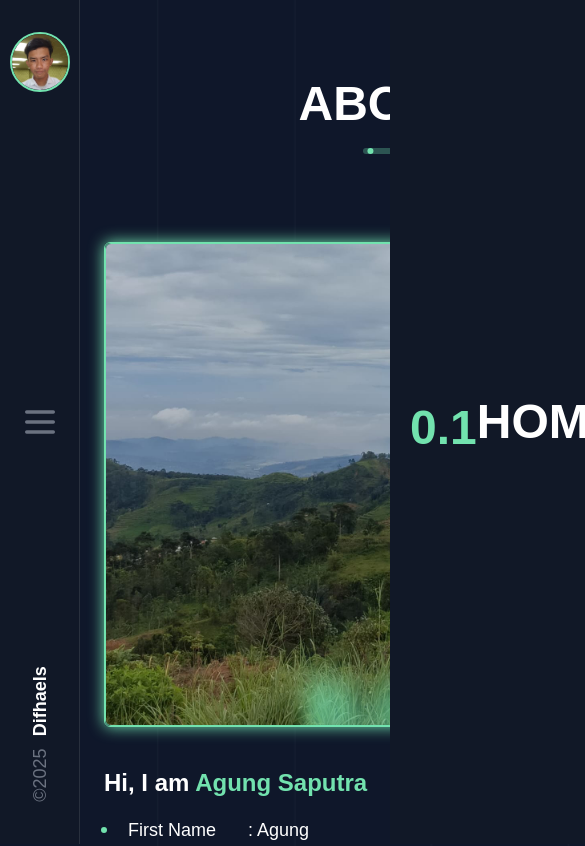
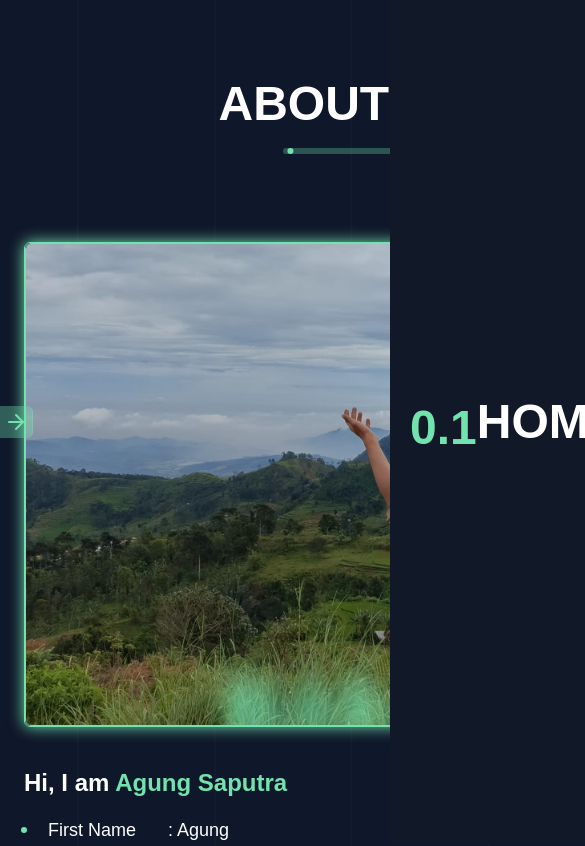
Before and after one commit to difhaels/portfolio-v4, a Next.js app: page /about in a window 390 px wide. Shown: the top 846 px of the page, 585 px wide, since content can reach past the window. Built offline with nearby package versions, Linux system fonts and the light colour scheme.

Commit message:
navbar v4

```diff
--- /dev/null
+++ b/src/components/MiniSideNavbar.jsx
@@ -0,0 +1,13 @@
+import React from "react";
+import { ArrowRight } from "lucide-react";
+
+export default function MiniSideNavbar({ setIsOpenMiniNavbar }) {
+  return (
+    <button
+      onClick={() => setIsOpenMiniNavbar((prev) => !prev)}
+      className="fixed left-0 top-1/2 z-40 flex h-fit w-fit -translate-y-1/2 cursor-pointer flex-col items-center justify-center rounded-r-md border-r border-white/10 bg-[#72e2ae] bg-opacity-35 p-1 text-[#72e2ae]"
+    >
+      <ArrowRight className="h-6 w-6" />
+    </button>
+  );
+}
--- a/src/components/FullScreenMenu.jsx
+++ b/src/components/Navbar3.jsx
@@ -1,10 +1,10 @@
 import React from "react";
 
-export default function FullScreenMenu({ isOpen, setIsOpen }) {
+export default function Navbar3({ isOpenNavbar, setIsOpenNavbar }) {
   return (
     <div
       className={`fixed left-20 top-0 z-40 w-[calc(100%-5rem)] bg-gray-900 transition-transform duration-500 ${
-        isOpen ? "translate-x-0" : "translate-x-full"
+        isOpenNavbar ? "translate-x-0" : "translate-x-full"
       }`}
     >
       <ul className="flex items-center justify-between text-white">
@@ -12,7 +12,7 @@ export default function FullScreenMenu({ isOpen, setIsOpen }) {
           <a
             href="/"
             className="group-hover:text-primary flex h-screen w-full items-center justify-center p-5 text-5xl font-bold uppercase hover:text-[#72E2AE]"
-            onClick={() => setIsOpen(false)}
+            onClick={() => setIsOpenNavbar(false)}
             style={{ writingMode: "sideways-lr" }}
           >
             <span className="mt-3 text-[#72e2ae]">
@@ -26,7 +26,7 @@ export default function FullScreenMenu({ isOpen, setIsOpen }) {
           <a
             href="/about"
             className="group-hover:text-primary flex h-screen w-full items-center justify-center p-5 text-5xl font-bold uppercase hover:text-[#72E2AE]"
-            onClick={() => setIsOpen(false)}
+            onClick={() => setIsOpenNavbar(false)}
             style={{ writingMode: "sideways-lr" }}
           >
             <span className="mt-3 text-[#72e2ae]">
@@ -40,7 +40,7 @@ export default function FullScreenMenu({ isOpen, setIsOpen }) {
           <a
             href="/resume"
             className="group-hover:text-primary flex h-screen w-full items-center justify-center p-5 text-5xl font-bold uppercase hover:text-[#72E2AE]"
-            onClick={() => setIsOpen(false)}
+            onClick={() => setIsOpenNavbar(false)}
             style={{ writingMode: "sideways-lr" }}
           >
             <span className="mt-3 text-[#72e2ae]">
@@ -54,7 +54,7 @@ export default function FullScreenMenu({ isOpen, setIsOpen }) {
           <a
             href="/works"
             className="group-hover:text-primary flex h-screen w-full items-center justify-center p-5 text-5xl font-bold uppercase hover:text-[#72E2AE]"
-            onClick={() => setIsOpen(false)}
+            onClick={() => setIsOpenNavbar(false)}
             style={{ writingMode: "sideways-lr" }}
           >
             <span className="mt-3 text-[#72e2ae]">
@@ -68,7 +68,7 @@ export default function FullScreenMenu({ isOpen, setIsOpen }) {
           <a
             href="/contact"
             className="group-hover:text-primary flex h-screen w-full items-center justify-center p-5 text-5xl font-bold uppercase hover:text-[#72E2AE]"
-            onClick={() => setIsOpen(false)}
+            onClick={() => setIsOpenNavbar(false)}
             style={{ writingMode: "sideways-lr" }}
           >
             <span className="mt-3 text-[#72e2ae]">
--- /dev/null
+++ b/src/components/Navbar4.jsx
@@ -0,0 +1,28 @@
+"use client";
+import React from "react";
+import { X } from "lucide-react";
+
+export default function Navbar4({ isOpenMiniNavbar, setIsOpenMiniNavbar }) {
+  return (
+    <div
+      className={`fixed top-0 left-0 z-50 h-screen w-full bg-gray-900 bg-opacity-95 transition-transform duration-300 ${
+        isOpenMiniNavbar ? "translate-x-0" : "-translate-x-full"
+      }`}
+    >
+      <button
+        className="absolute top-5 right-5 text-white"
+        onClick={() => setIsOpenMiniNavbar(false)}
+      >
+        <X className="w-8 h-8" />
+      </button>
+
+      <nav className="flex flex-col items-center justify-center h-full text-white space-y-6 text-2xl font-semibold">
+        <a href="#home" className="hover:text-[#72e2ae]" onClick={() => setIsOpenMiniNavbar(false)}><span className="text-[#72e2ae]">01. </span>Home</a>
+        <a href="#about" className="hover:text-[#72e2ae]" onClick={() => setIsOpenMiniNavbar(false)}><span className="text-[#72e2ae]">02. </span>About</a>
+        <a href="#services" className="hover:text-[#72e2ae]" onClick={() => setIsOpenMiniNavbar(false)}><span className="text-[#72e2ae]">03. </span>Services</a>
+        <a href="#portfolio" className="hover:text-[#72e2ae]" onClick={() => setIsOpenMiniNavbar(false)}><span className="text-[#72e2ae]">04. </span>Portfolio</a>
+        <a href="#contact" className="hover:text-[#72e2ae]" onClick={() => setIsOpenMiniNavbar(false)}><span className="text-[#72e2ae]">05. </span>Contact</a>
+      </nav>
+    </div>
+  );
+}
--- a/src/components/PageContainer.jsx
+++ b/src/components/PageContainer.jsx
@@ -1,19 +1,29 @@
 "use client";
 import React, { useState } from "react";
 import SideNavbar from "./SideNavbar";
-import FullScreenMenu from "./FullScreenMenu";
+import MiniSideNavbar from "./MiniSideNavbar";
+import Navbar3 from "./Navbar3";
+import Navbar4 from "./Navbar4";
 
 export default function PageContainer({ children }) {
-  const [isOpen, setIsOpen] = useState(false);
+  const [isOpenNavbar, setIsOpenNavbar] = useState(false);
+  const [isOpenMiniNavbar, setIsOpenMiniNavbar] = useState(false);
 
   return (
     <div className="relative flex">
       {/* Sidebar */}
-      <SideNavbar setIsOpen={setIsOpen} />
-      {/* Fullscreen Menu */}
-      <FullScreenMenu isOpen={isOpen} setIsOpen={setIsOpen} />
+      <div className="hidden sm:block">
+        <SideNavbar setIsOpenNavbar={setIsOpenNavbar} />
+      </div>
+      <div className="block sm:hidden">
+        <MiniSideNavbar setIsOpenMiniNavbar={setIsOpenMiniNavbar}/>
+      </div>
+      {/* Navbar 3 */}
+      <Navbar3 isOpenNavbar={isOpenNavbar} setIsOpenNavbar={setIsOpenNavbar} />
+      {/* Navbar 4 */}
+      <Navbar4 isOpenMiniNavbar={isOpenMiniNavbar} setIsOpenMiniNavbar={setIsOpenMiniNavbar} />
       {/* Konten utama */}
-      <div className="flex-1 pl-20">{children}</div>
+      <div className="flex-1 pl-0 sm:pl-20">{children}</div>
     </div>
   );
 }
--- a/src/components/SideNavbar.jsx
+++ b/src/components/SideNavbar.jsx
@@ -1,6 +1,6 @@
 import { Menu } from "lucide-react";
 
-export default function SideNavbar({setIsOpen}) {
+export default function SideNavbar({setIsOpenNavbar}) {
 
   return (
     <aside className="fixed left-0 top-0 z-40 flex h-screen w-20 flex-col justify-between border-r border-white/10 bg-gray-900 py-8 text-center">
@@ -21,7 +21,7 @@ export default function SideNavbar({setIsOpen}) {
       {/* Menu Button */}
       <div className="flex h-20 items-center justify-center">
         <button
-          onClick={() => setIsOpen((prev) => !prev)}
+          onClick={() => setIsOpenNavbar((prev) => !prev)}
           className="text-gray-500 hover:text-white"
         >
           <Menu className="h-10 w-10" />
```
